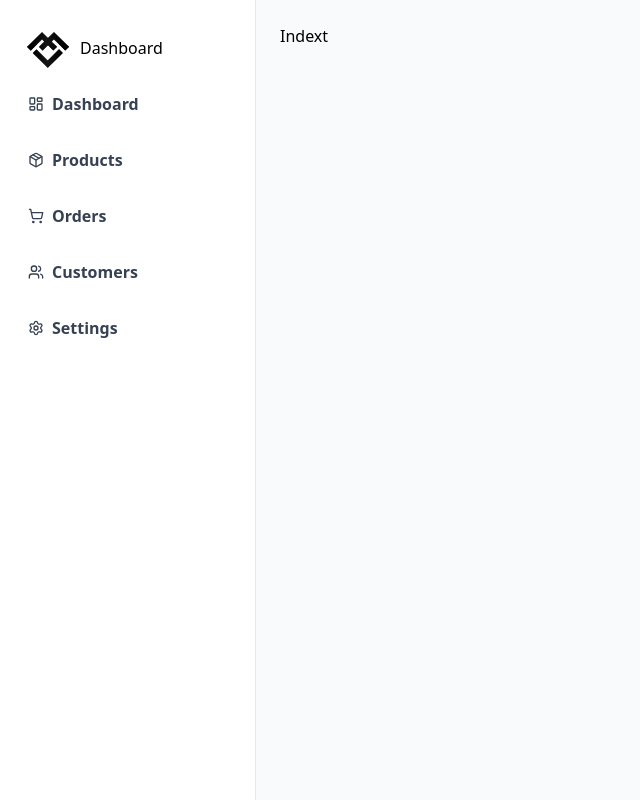
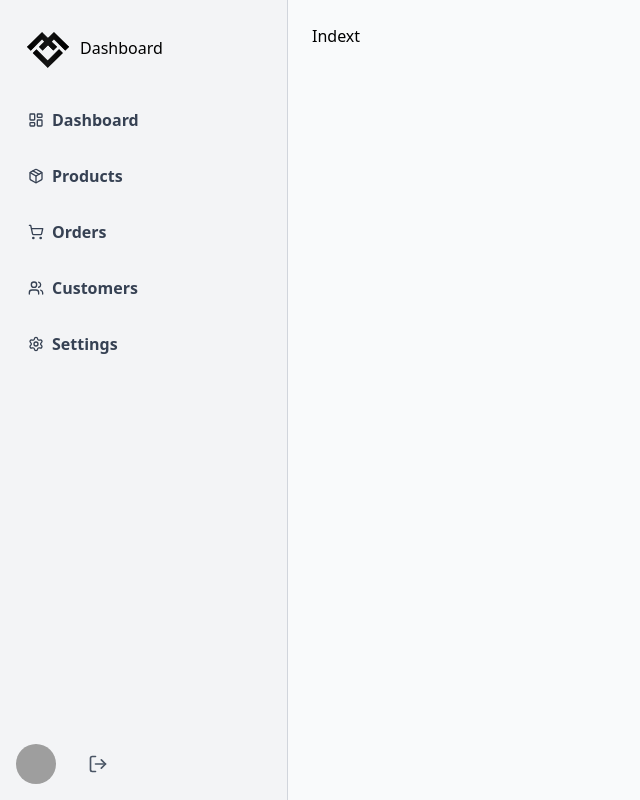
Before and after one commit to DeveroCode/Latin-shop, a React (Vite) app in the folder front-end/: page /dashboard in a window 1280 px wide. Shown: the whole page, without its empty margins (0-640 px from the left). Built offline with nearby package versions, Linux system fonts and the light colour scheme; no server answers; grey boxes are pictures that could not be loaded.

Commit message:
Refactor Aside component layout and integrate user information display

```diff
--- a/front-end/src/components/dashboard/Aside.tsx
+++ b/front-end/src/components/dashboard/Aside.tsx
@@ -1,16 +1,53 @@
+import { useUser } from "@/hooks/user";
 import { navigation } from "../../data/navigation";
 import Links from "../ui/Links";
 import Logo from "../ui/Logo";
+import Header from "./Header";
+import { LogOut } from "lucide-react";
 
 export default function Aside() {
+  const { data: user } = useUser();
   return (
-    <aside className="w-64 bg-white border-r border-gray-200 flex flex-col p-4">
-        <Logo/>
-      <nav className="flex flex-col gap-2">
-       {navigation.map((link, i) => (
-        <Links key={i} link={link} />
-       ))}
-      </nav>
+    <aside className="w-72 bg-gray-100 border-r border-gray-300 flex flex-col p-4 justify-between">
+      <div>
+        <Logo />
+
+        <nav className="flex flex-col gap-2 mt-4">
+          <Header />
+          {navigation.map((link, i) => (
+            <Links key={i} link={link} />
+          ))}
+        </nav>
+      </div>
+
+      <div className="flex items-center gap-2 mt-4">
+        {user?.image ? (
+          <img
+            src={user.image}
+            alt=""
+            className="w-10 h-10 object-cover rounded-full"
+          />
+        ) : (
+          <img
+            src="/user.webp"
+            alt=""
+            className="w-10 h-10 object-cover rounded-full"
+          />
+        )}
+
+        <div className="flex items-center gap-6">
+          <div>
+            <p className="text-sm font-bold text-gray-700">
+              {user?.name} {user?.last_name}
+            </p>
+            <span className="text-xs text-gray-700 block">{user?.email}</span>
+          </div>
+
+          <button className="flex items-center gap-2 cursor-pointer">
+            <LogOut className="text-gray-600 w-5 h-5" />
+          </button>
+        </div>
+      </div>
     </aside>
   );
 }
```
